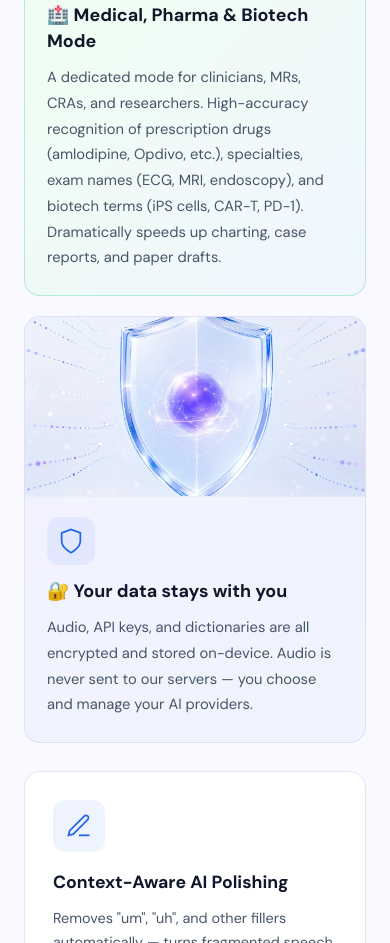
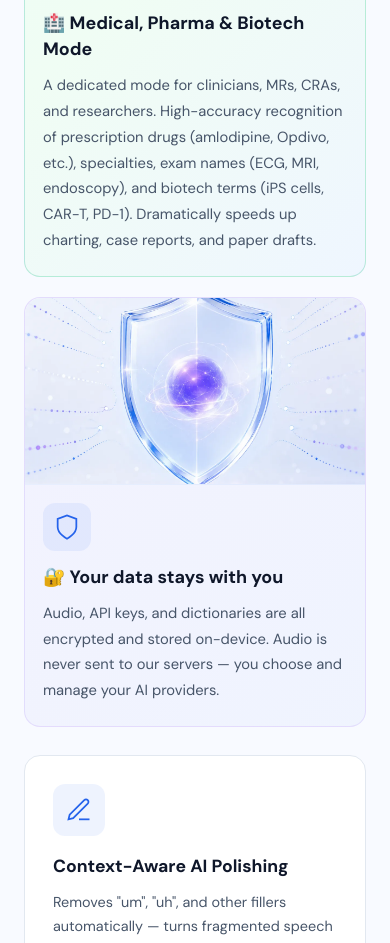
Before and after one commit to linchichuan/sgh-voice, a plain HTML site: page sgh-voice-web/index.html in a window 390 px wide. Shown: the part 2224-3167 px from the top of the page. Drawn offline with Linux system fonts and the light colour scheme.

Commit message:
Claude auto‑commit

```diff
--- a/sgh-voice-web/style.css
+++ b/sgh-voice-web/style.css
@@ -1086,18 +1086,7 @@ body {
    Rebuild additions (2026-05-25) — hero image / chips / thumbnails
    ============================================================ */
 
-/* v2.4.0 responsive grid for showcase + features */
-@media (max-width: 1024px) {
-    .features-grid {
-        grid-template-columns: repeat(2, minmax(0, 1fr));
-    }
-}
-
-@media (max-width: 640px) {
-    .features-grid {
-        grid-template-columns: 1fr;
-    }
-}
+/* v2.4.0 final: features-grid 已用 auto-fit minmax(190px, 1fr)，自動 fluid，無需 breakpoint */
 
 /* Hero background image (placed inside .hero-bg, behind orbs) */
 .hero-bg-image {
@@ -1244,39 +1233,61 @@ body {
     height: auto;
 }
 
-/* v2.4.0 final: showcase 從 3-col 直接降到 1-col（中間 980-1024 區段如果用 2-col
-   會在 3 cards / 2 cols 產生孤兒，跟之前 5-cards-in-3-col 的 orphan 同理）。
-   utility .features-grid 用 auto-fit minmax(190px,1fr) 已經 fluid，不用額外 breakpoint。 */
-@media (max-width: 980px) {
+/* v2.4.0 final showcase responsive — 跟 brief 對齊（3 → 2 → 1）：
+   - ≥1024px: 3 等寬欄（在 base rule）
+   - 768-1024: 2 欄；第 3 張卡 span 全寬（防 2+1 orphan）
+   - <768: 1 欄 stacked
+   utility .features-grid 用 auto-fit minmax(190px,1fr) 已 fluid，不另設 breakpoint */
+@media (max-width: 1024px) {
     .features-showcase {
-        grid-template-columns: 1fr;
-        max-width: 720px;
-        margin-left: auto;
-        margin-right: auto;
+        grid-template-columns: repeat(2, minmax(0, 1fr));
+        gap: 22px;
     }
-
-    .feature-card-visual {
-        /* card 變成 full-width 時，內 padding 拉大讓圖文不貼邊 */
-        padding: 0 28px 28px;
+    /* 3 cards / 2 cols 會孤兒，讓第 3 張橫跨兩欄當 hero highlight */
+    .features-showcase > .feature-card:nth-child(3) {
+        grid-column: 1 / -1;
     }
-
     .feature-card-visual .feature-thumb {
-        margin: 0 -28px 24px;
-        /* 圖在 full-width card 上 cap 240px 防止變成超高 banner */
-        height: clamp(200px, 30vw, 260px);
+        /* tablet 兩欄寬度約 480px，圖可稍微高一點 */
+        height: clamp(200px, 22vw, 240px);
+    }
+    /* 第 3 張變寬以後圖會被拉得太扁，獨立 cap */
+    .features-showcase > .feature-card:nth-child(3) .feature-thumb {
+        height: clamp(220px, 24vw, 260px);
     }
 }
 
-@media (max-width: 600px) {
+@media (max-width: 768px) {
+    .features-showcase {
+        grid-template-columns: 1fr;
+        max-width: 640px;
+        margin-left: auto;
+        margin-right: auto;
+        gap: 20px;
+    }
+    /* 重設 1024 設的 span，回單欄 */
+    .features-showcase > .feature-card:nth-child(3) {
+        grid-column: auto;
+    }
     .feature-card-visual {
         padding: 0 22px 24px;
     }
+    .feature-card-visual .feature-thumb,
+    .features-showcase > .feature-card:nth-child(3) .feature-thumb {
+        margin: 0 -22px 20px;
+        height: clamp(200px, 38vw, 250px);
+    }
+}
 
-    .feature-card-visual .feature-thumb {
-        margin: 0 -22px 20px;
-        height: clamp(180px, 45vw, 220px);
+@media (max-width: 480px) {
+    .feature-card-visual {
+        padding: 0 18px 22px;
     }
-
+    .feature-card-visual .feature-thumb,
+    .features-showcase > .feature-card:nth-child(3) .feature-thumb {
+        margin: 0 -18px 18px;
+        height: clamp(180px, 48vw, 220px);
+    }
     .download-hero {
         margin-bottom: 32px;
     }
```
Also changed, not shown: 1 other file.
